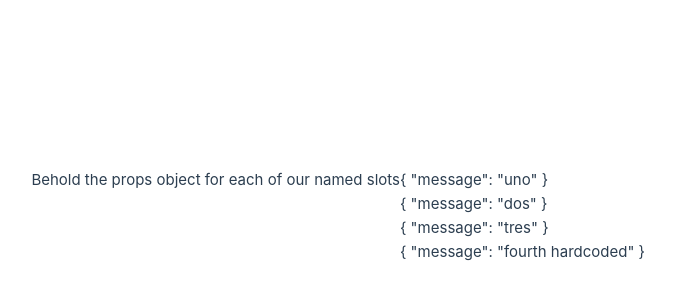
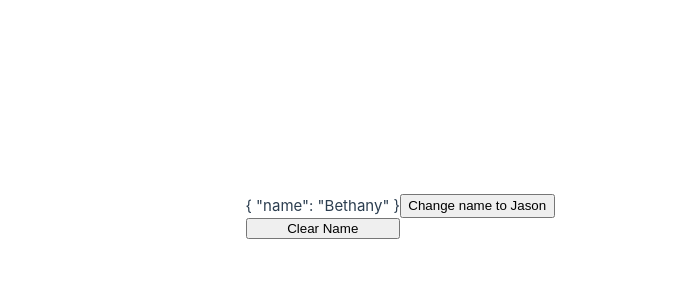
Before and after one commit to JasonXBOptel/vue_fullstack, a Vue app: page / in a window 1280 px wide. Shown: the part 184-484 px from the top of the page, without its empty margins (240-915 px from the left). Built offline with nearby package versions, Linux system fonts and the light colour scheme.

Commit message:
Mimic state management

```diff
--- a/src/App.vue
+++ b/src/App.vue
@@ -1,23 +1,32 @@
 <script>
-import CustomComp from "./split/CustomComp.vue";
+import { computed } from "vue";
+import CustomComp from "./CustomComp.vue";
 
 export default {
   components: { CustomComp },
+  data() {
+    return { counter: 10 };
+  },
+  methods: {
+    // MUST DEFINE METHODS HERE
+    addToCounter(n) {
+      this.counter += n;
+    },
+    subtractFromCounter(n) {
+      this.counter -= n;
+    },
+  },
+  provide() {
+    return {
+      counter: computed(() => this.counter),
+      addToCounter: this.addToCounter,
+      subtractFromCounter: this.subtractFromCounter,
+      // CANNOT DEFINE METHODS HERE
+    };
+  },
 };
 </script>
 
 <template>
-  <CustomComp>
-    <template #header="headerProps">
-      {{ headerProps }}
-    </template>
-
-    <template #default="defaultProps">
-      {{ defaultProps }}
-    </template>
-
-    <template #footer="footerProps">
-      {{ footerProps }}
-    </template>
-  </CustomComp>
+  <CustomComp />
 </template>
--- /dev/null
+++ b/src/CustomComp.vue
@@ -0,0 +1,12 @@
+<script>
+import DeepCustomComp from "./DeepCustomComp.vue";
+export default {
+  components: { DeepCustomComp },
+  inject: ["liteStore"],
+};
+</script>
+
+<template>
+  <p>{{ liteStore.state }}</p>
+  <DeepCustomComp />
+</template>
--- /dev/null
+++ b/src/DeepCustomComp.vue
@@ -0,0 +1,10 @@
+<script setup>
+import { inject } from "vue";
+const liteStore = inject("liteStore");
+console.log("liteStore: ", liteStore);
+</script>
+
+<template lang="">
+  <button @click="liteStore.changeName('Jason')">Change name to Jason</button>
+  <button @click="liteStore.changeName('')">Clear Name</button>
+</template>
--- /dev/null
+++ b/src/liteStore.js
@@ -0,0 +1,14 @@
+import { reactive, computed } from "vue";
+
+const storeState = reactive({
+  name: "Bethany",
+});
+
+const changeName = function (newName) {
+  storeState.name = newName;
+};
+
+export default {
+  state: storeState, // object with state key value pairs
+  changeName, // state editor
+};
--- a/src/main.js
+++ b/src/main.js
@@ -1,13 +1,13 @@
 import { createApp } from "vue";
 import { createPinia } from "pinia";
-
+import liteStore from "./liteStore";
 import App from "./App.vue";
 import router from "./router";
 
 import "./assets/main.css";
 
 const app = createApp(App);
-
+app.provide("liteStore", liteStore); // make available project-wide
 app.use(createPinia());
 app.use(router);
 
--- a/src/split/CustomComp.vue
+++ /dev/null
@@ -1,19 +0,0 @@
-<script>
-export default {
-  props: ["api-url", "per-page"],
-  data() {
-    return { first: "uno", second: "dos", third: "tres" };
-  },
-};
-</script>
-
-<template>
-  <h4>Behold the props object for each of our named slots</h4>
-  <slot name="header" :message="first">Fallback text</slot>
-  <br />
-  <slot name="default" :message="second">Fallback text</slot>
-  <br />
-  <slot name="footer" :message="third">Fallback text</slot>
-  <br />
-  <slot name="footer" message="fourth hardcoded">Fallback text</slot>
-</template>
```
